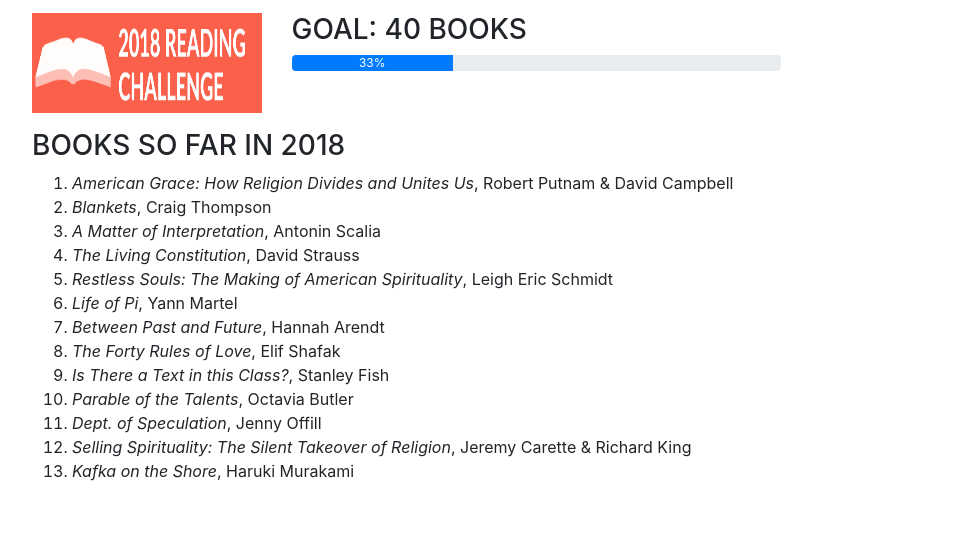
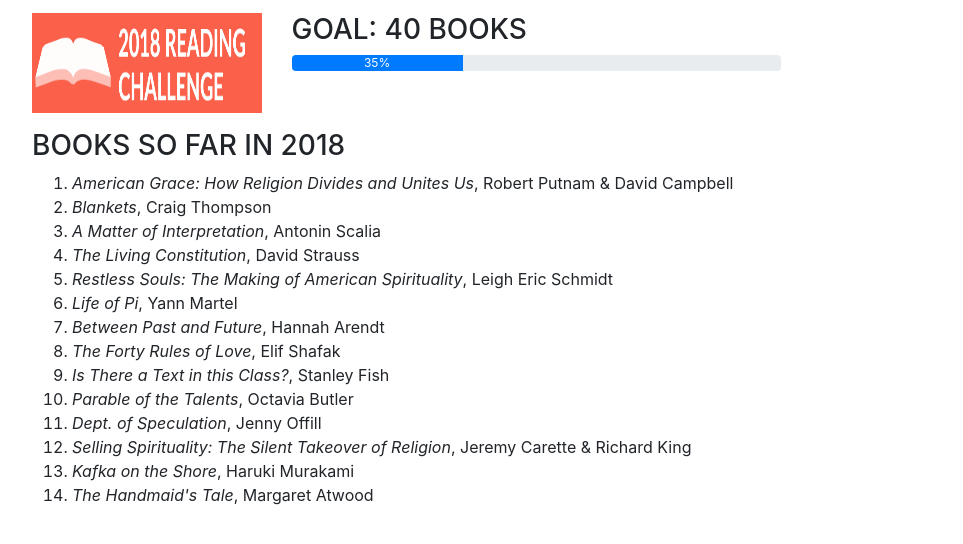
Before and after one commit to CMWesterfield16/Caitlin-Westerfield-Site, a website with bundled scripts: page fun.html in a window 1280 px wide. Shown: the part 1134-1678 px from the top of the page, without its empty margins (288-1251 px from the left). Built offline with nearby package versions, Linux system fonts and the light colour scheme; a web font is replaced by a local one.

Commit message:
add book

```diff
--- a/fun.html
+++ b/fun.html
@@ -132,7 +132,7 @@
                 <div class="col-md-8 col-sm-6">
                   <h3>Goal: 40 Books</h3>
                   <div class="progress mb-3">
-                    <div class="progress-bar" role="progressbar" aria-valuenow="33" aria-valuemin="0" aria-valuemax="100" style="width:33%">33%</div>
+                    <div class="progress-bar" role="progressbar" aria-valuenow="35" aria-valuemin="0" aria-valuemax="100" style="width:35%">35%</div>
                   </div>
                 </div>
               </div>
@@ -155,6 +155,7 @@
             <li><i>Dept. of Speculation</i>, Jenny Offill</li>
             <li><i>Selling Spirituality: The Silent Takeover of Religion</i>, Jeremy Carette & Richard King</li>
             <li><i>Kafka on the Shore</i>, Haruki Murakami</li>
+            <li><i>The Handmaid's Tale</i>, Margaret Atwood</li>
 
           </ol>
 
```
